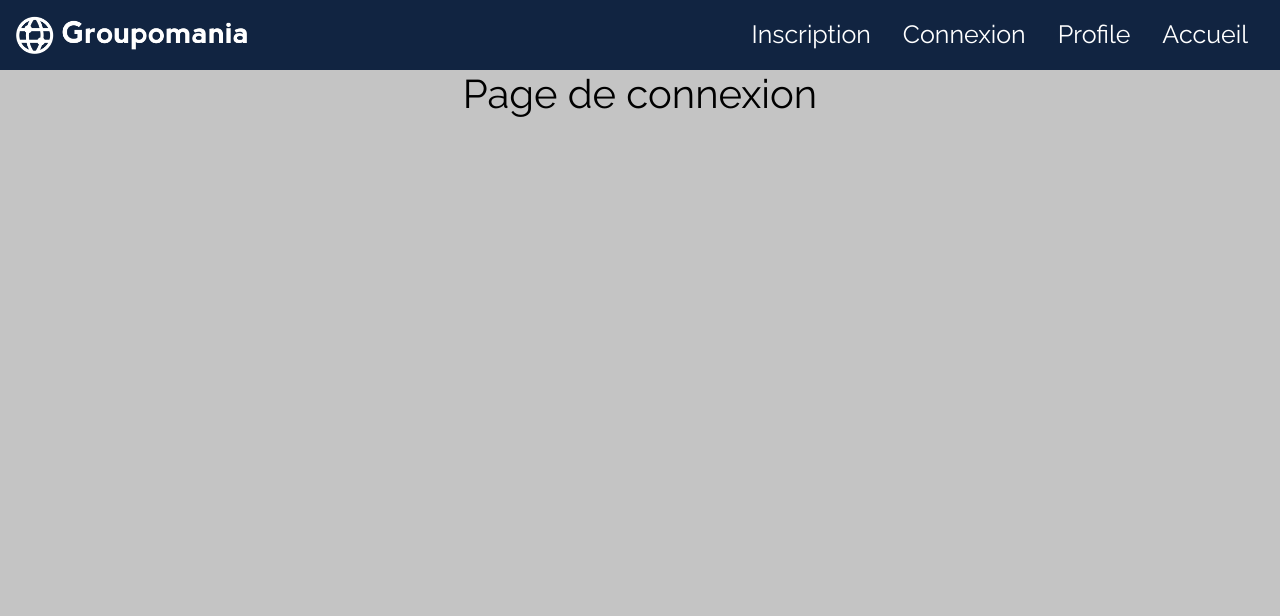
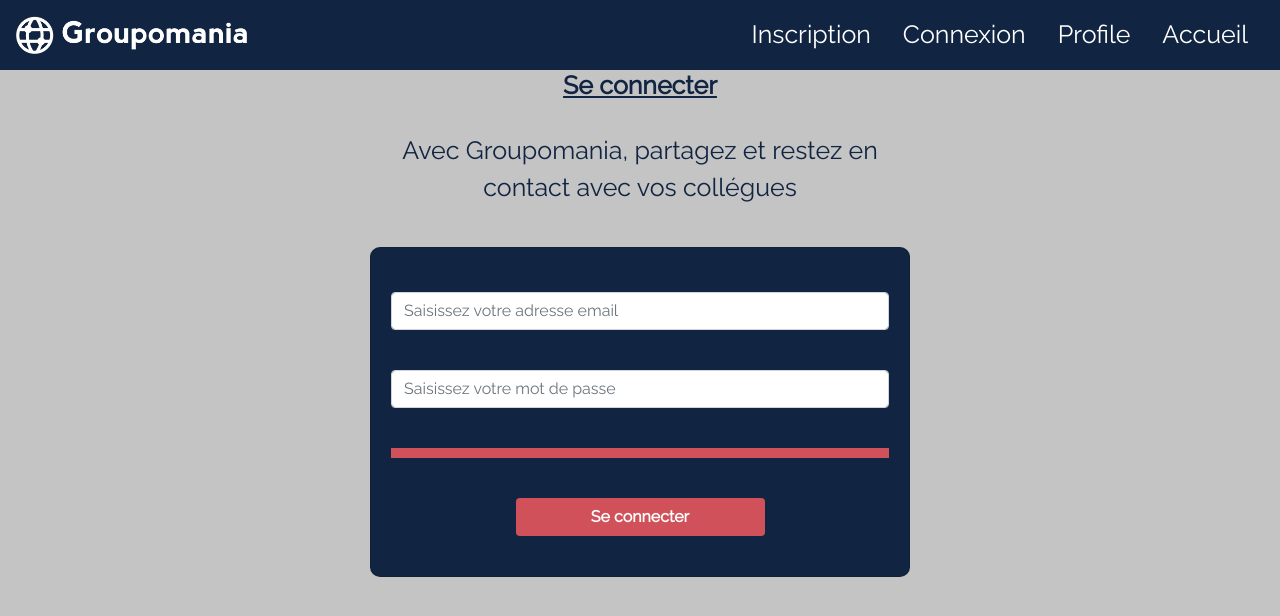
Before and after one commit to CrysW/Sebastien_Dazas_7_01052022, a Vue app in the folder frontend/: page /login in a window 1280 px wide. Shown: the top 616 px of the page. Built offline with nearby package versions, Linux system fonts and the light colour scheme.

Commit message:
Mise en place de l'interface cliente de la 'view' 'LoginView'

```diff
--- a/frontend/src/views/LoginView.vue
+++ b/frontend/src/views/LoginView.vue
@@ -1,6 +1,58 @@
 <template>
   <div>
-    <h1>Page de connexion</h1>
+    <h1 class="font-weight-bold">Se connecter</h1>
+    <br />
+    <div class="container">
+      <div class="row d-flex justify-content-center">
+        <div class="col-sm-12 col-md-8 col-lg-6">
+          <p>
+            Avec Groupomania, partagez et restez en contact avec vos collégues
+          </p>
+        </div>
+      </div>
+      <br />
+      <div class="row d-flex justify-content-center">
+        <div class="col-sm-12 col-md-8 col-lg-6">
+          <div class="card perso-bgc-card perso-radius-card">
+            <div class="card-body">
+              <form>
+                <!-- Saisie de l'adresse email -->
+                <div class="form-group">
+                  <label for="emailAdress"></label>
+                  <input
+                    type="email"
+                    class="form-control"
+                    id="emailAdress"
+                    aria-describedby="emailAdress"
+                    placeholder="Saisissez votre adresse email"
+                  />
+                </div>
+                <!-- Saisie du mot de passe -->
+                <div class="form-group">
+                  <label for="password"></label>
+                  <input
+                    type="password"
+                    class="form-control"
+                    id="password"
+                    aria-describedby="password"
+                    placeholder="Saisissez votre mot de passe"
+                  />
+                </div>
+                <!-- Liseret -->
+                <div class="liseret"></div>
+                <!-- Bouton "se connecter" -->
+                <button
+                  type="submit"
+                  class="btn perso-width-btn perso-margin-btn perso-bg-btn font-weight-bold text-white"
+                >
+                  Se connecter
+                </button>
+              </form>
+            </div>
+          </div>
+        </div>
+      </div>
+    </div>
   </div>
 </template>
 
@@ -8,4 +60,41 @@
 export default {};
 </script>
 
-<style lang="scss" scoped></style>
+<style lang="scss" scoped>
+// Style du titre
+h1 {
+  font-size: 25px;
+  text-decoration: underline;
+  color: #112441;
+}
+// Style de l'accroche
+p {
+  font-size: 25px;
+  color: #112441;
+}
+// Style de la card
+.perso-bgc-card {
+  background-color: #112441;
+}
+.perso-radius-card {
+  border-radius: 10px;
+}
+// Style du liseret
+.liseret {
+  width: 100%;
+  height: 10px;
+  background-color: #d1515a;
+  margin-top: 40px;
+  margin-bottom: 40px;
+}
+// Style du bouton
+.perso-bg-btn {
+  background-color: #d1515a;
+}
+.perso-width-btn {
+  width: 50%;
+}
+.perso-margin-btn {
+  margin-bottom: 20px;
+}
+</style>
```
